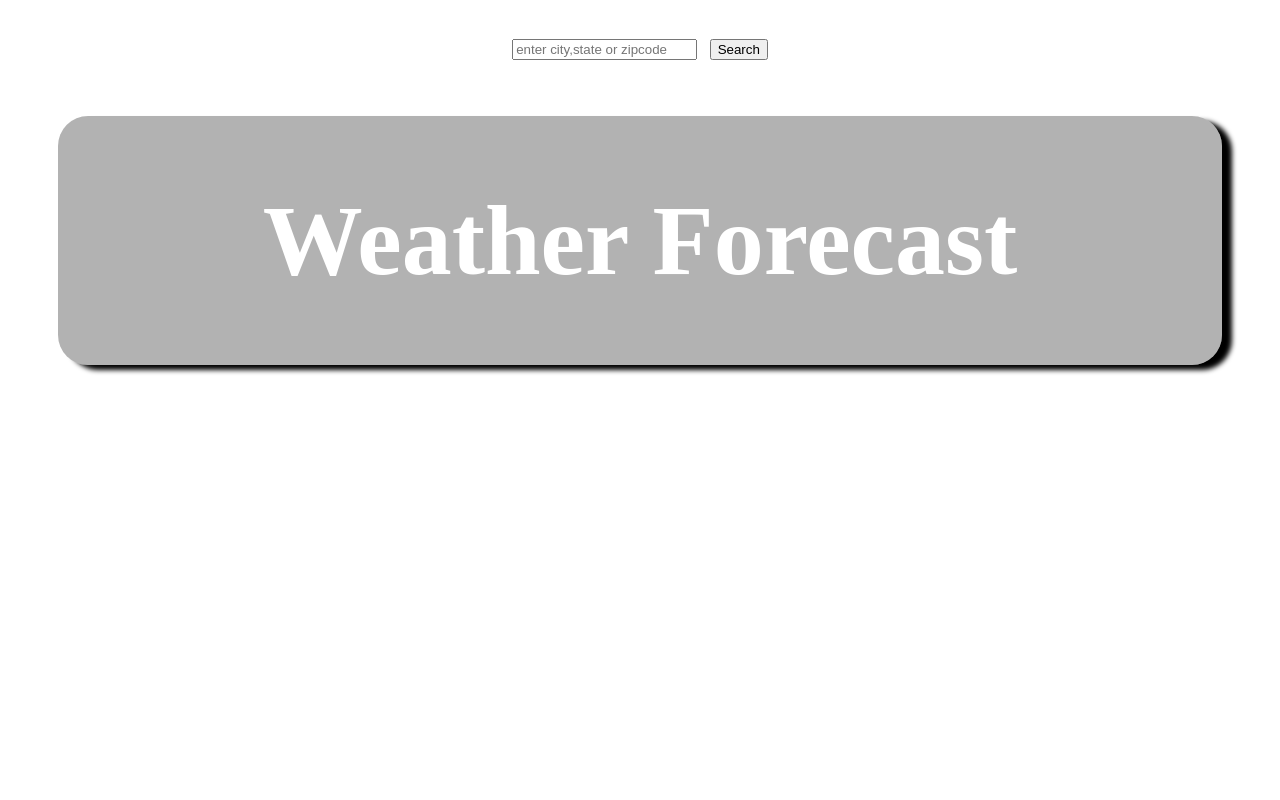
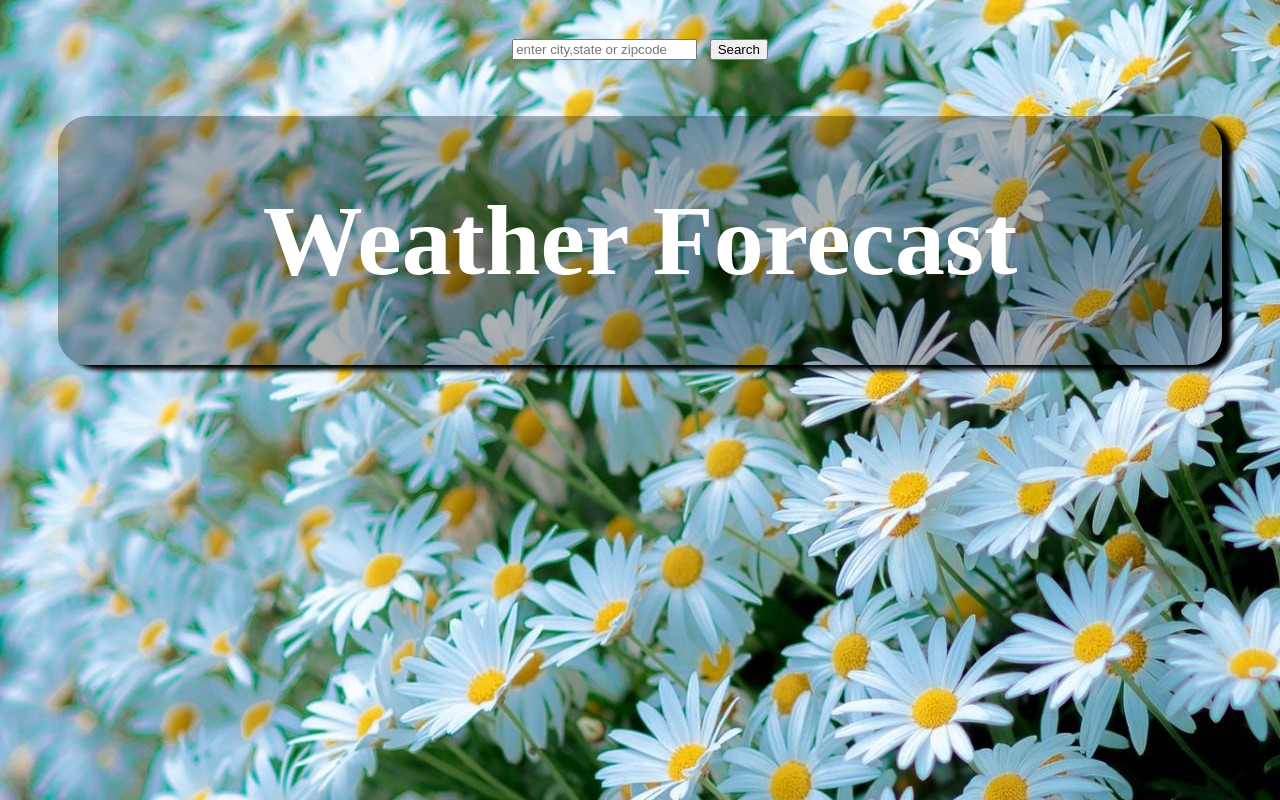
Before and after one commit to DoanTheDev/weather-application, a plain HTML site: page index.html in a window 1280 px wide. Drawn offline with Linux system fonts and the light colour scheme; the site is published under a folder, as on GitHub Pages, so addresses that start at the root find nothing.

Commit message:
Update styles.css
fixed some error

```diff
--- a/styles.css
+++ b/styles.css
@@ -1,7 +1,7 @@
 body {
     text-align: center;
     font-size: 50px;
-    background-image: url('/daisy.jpg');
+    background-image: url('./daisy.jpg');
 
 
 
```
